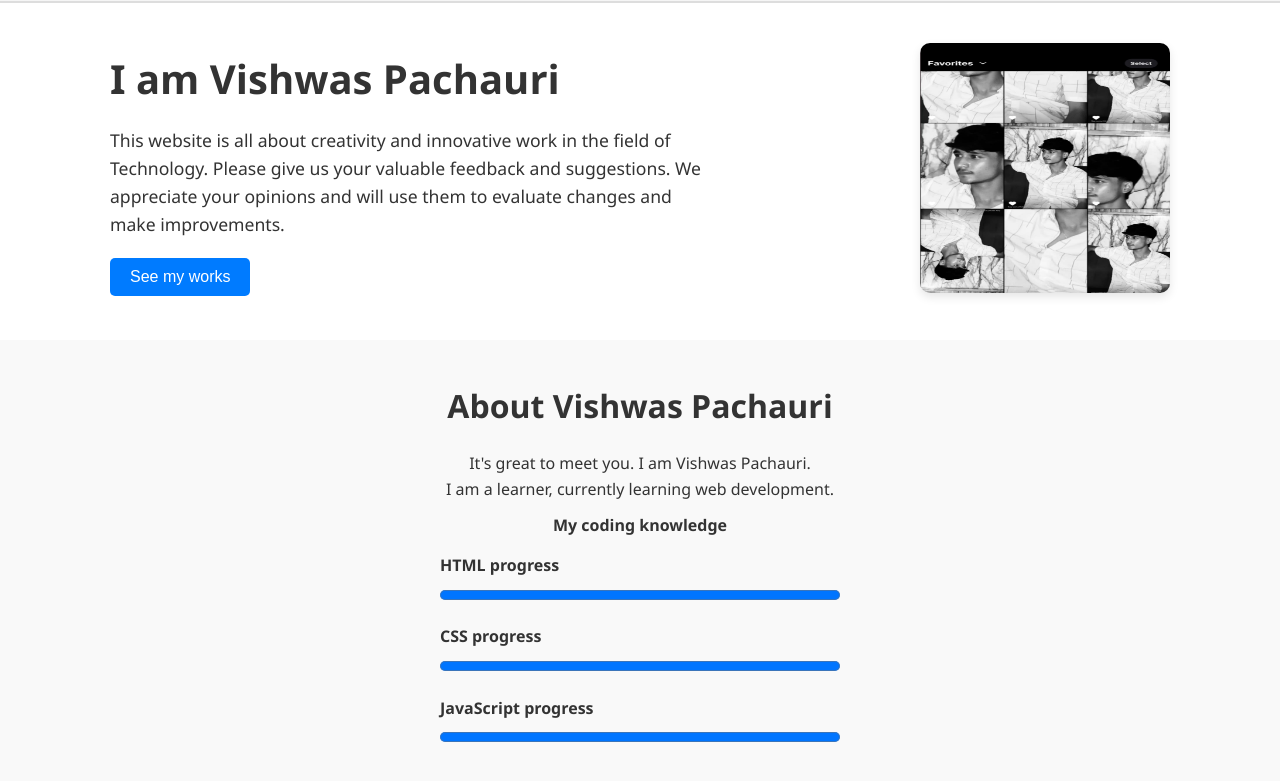
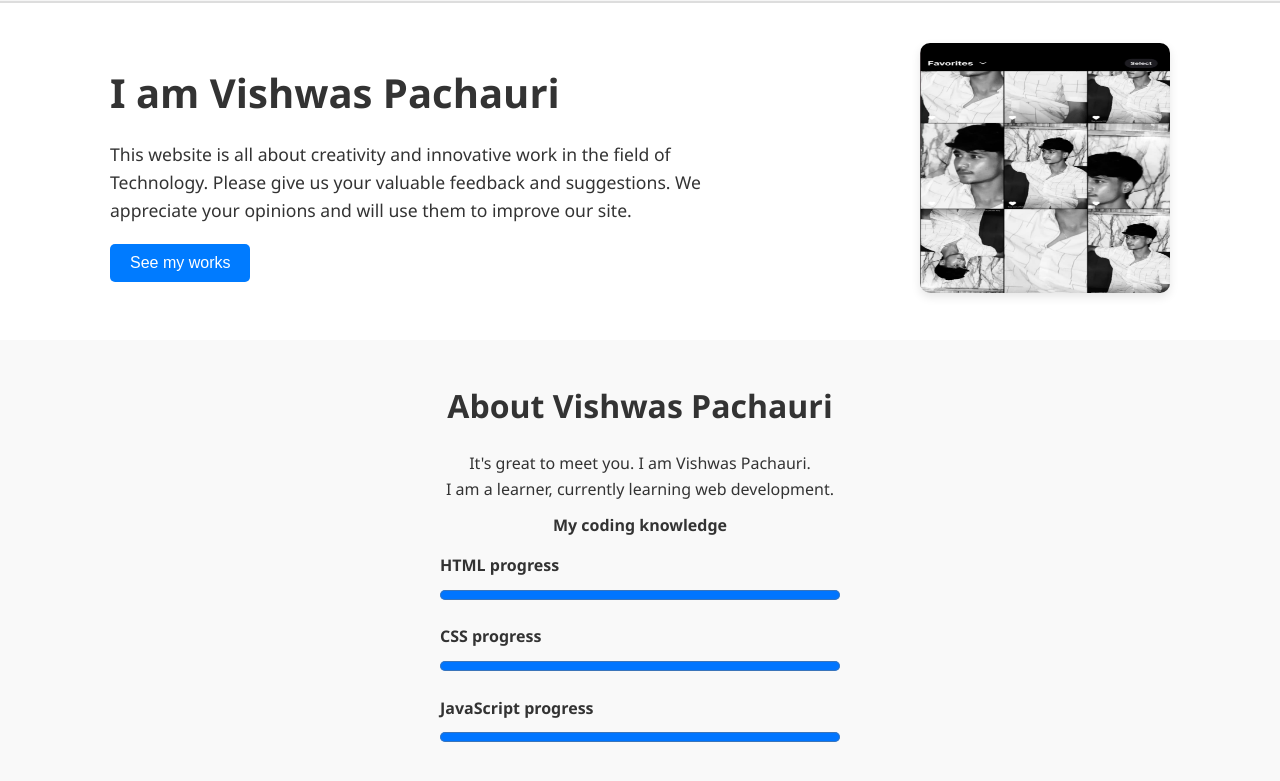
Before and after one commit to xiivishu/portfolio, a plain HTML site: page index.html in a window 1280 px wide. Shown: the part 97-878 px from the top of the page. Drawn offline with Linux system fonts and the light colour scheme.

Commit message:
Update index.html

```diff
--- a/index.html
+++ b/index.html
@@ -162,7 +162,7 @@
   <main>
     <div class="hero-content">
       <h1>I am Vishwas Pachauri</h1>
-      <p>This website is all about creativity and innovative work in the field of Technology. Please give us your valuable feedback and suggestions. We appreciate your opinions and will use them to evaluate changes and make improvements.</p>
+      <p>This website is all about creativity and innovative work in the field of Technology. Please give us your valuable feedback and suggestions. We appreciate your opinions and will use them to improve our site.</p>
       <button id="seeWorkBtn">See my works</button>
     </div>
     <div>
```
